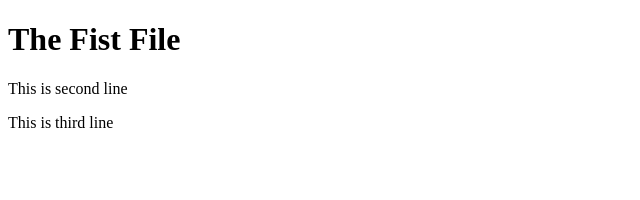
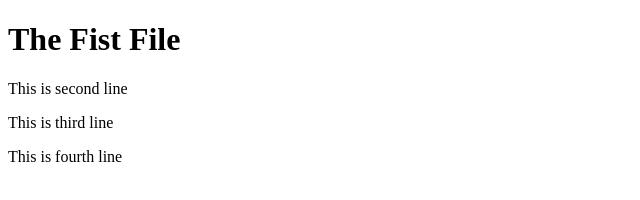
Before and after one commit to Mehamood-bot/Git-Test, a website: page index.html in a window 1280 px wide. Shown: the whole page, without its empty margins (0-640 px from the left). Drawn offline with Linux system fonts and the light colour scheme.

Commit message:
fifth commit

```diff
--- a/index.html
+++ b/index.html
@@ -9,5 +9,6 @@
     <h1>The Fist File</h1>
     <p>This is second line</p>
     <p>This is third line</p>
+    <p>This is fourth line</p>
 </body>
 </html>
```
Also changed, not shown: package.json (added, +24 -0 lines), 2 other files.
